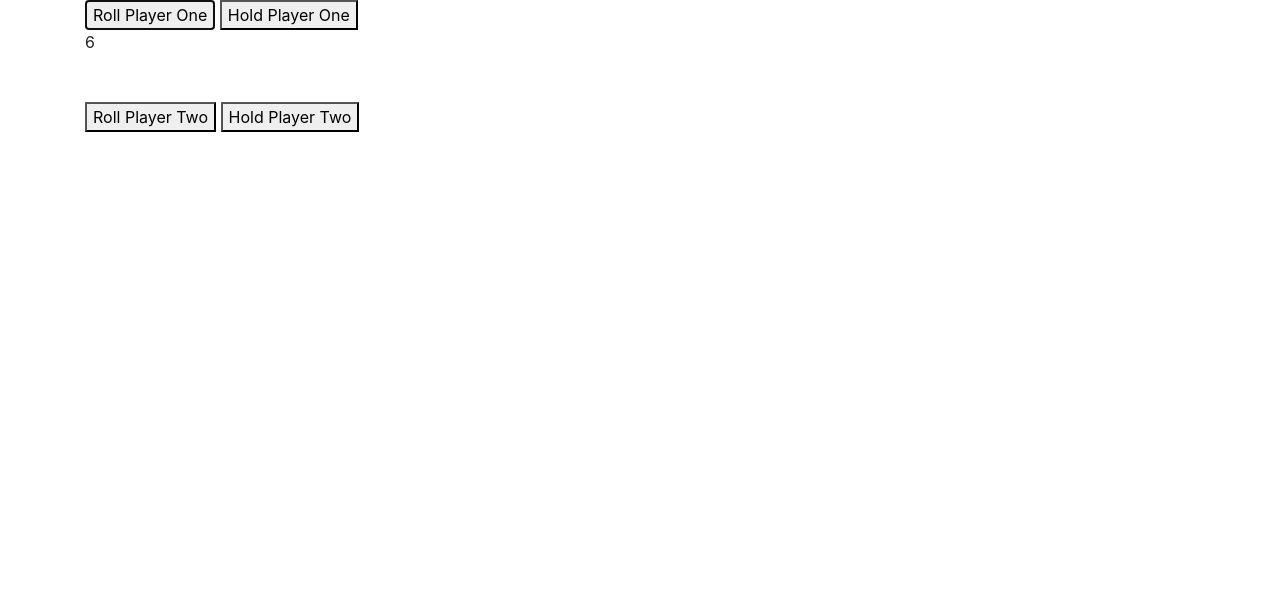
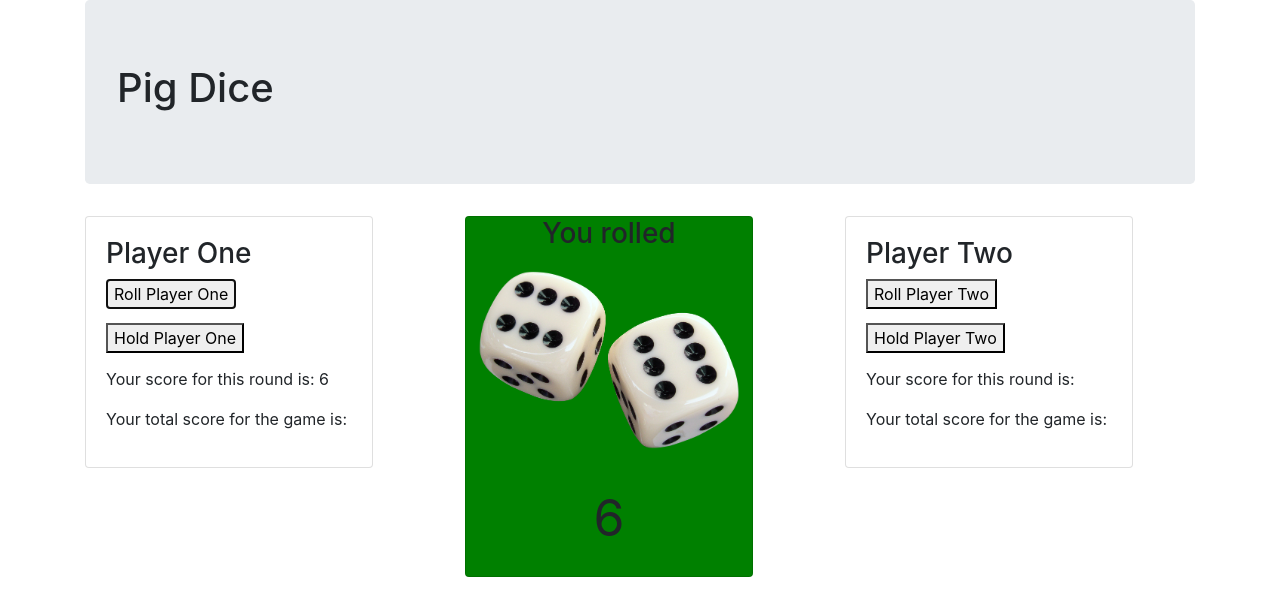
Before and after one commit to 68thandMaine/Pigdice, a plain HTML site: page index.html in a window 1280 px wide. Both pictures are taken after a click on the button "Roll Player One". Drawn offline with Linux system fonts and the light colour scheme.

Commit message:
Add ui logic that determines whose turn it is and bootstrap  styling to the page

```diff
--- a/css/style.css
+++ b/css/style.css
@@ -0,0 +1,13 @@
+#roll-board {
+  text-align: center;
+  background-color: green;
+}
+
+#roll-number {
+  text-align: center;
+  font-size: 50px;
+}
+
+button {
+  margin-bottom: 14px;
+}
--- a/index.html
+++ b/index.html
@@ -1,5 +1,6 @@
 <!DOCTYPE html>
 <html>
+
 <head>
   <meta charset="utf-8">
   <link href="css/bootstrap.css" rel="stylesheet" type="text/css">
@@ -8,27 +9,60 @@
   <script src="js/scripts.js"></script>
   <title>Pig Dice</title>
 </head>
+
 <body>
   <div class="container">
-
+    <div class="jumbotron">
+      <h1>Pig Dice</h1>
+    </div>
+    <div class="row">
+      <div class="col-md-4">
+        <div class="card" style="width: 18rem">
+          <div class="card-body">
+            <h3>Player One</h3>
             <div id="player-one">
               <div class="btnPlayerOne">
                 <button type="button" name="button" id="player-one-roll">Roll Player One</button>
                 <button type="button" name="button" id="player-one-hold">Hold Player One</button>
               </div>
-      <div id="turn-score"></div>
-      <div id="total-score"></div>
+              <div>
+                <p> Your score for this round is: <span id="turn-score"></span></p>
+                <p> Your total score for the game is: <span id="total-score"></span></p>
+              </div>
+
+            </div>
+          </div>
+        </div>
       </div>
       <br>
-    <br>
+      <div class="col-md-4">
+
+        <div class="card" style="width: 18rem" id="roll-board">
+          <h3>You rolled</h3>
+          <img class="card-img-top" src="img/dice.png" alt="Card image cap">
+          <div class="card-body">
+
+            <div id="roll-number"></div>
+          </div>
+        </div>
+      </div>
+      <div class="col-md-4">
+        <div class="card" style="width: 18rem">
+          <div class="card-body">
+            <h3>Player Two</h3>
             <div id="player-two">
               <div class="btnPlayerTwo">
                 <button type="button" name="button" id="player-two-roll">Roll Player Two</button>
                 <button type="button" name="button" id="player-two-hold">Hold Player Two</button>
               </div>
             </div>
-    <div id="player-two-turn-score"></div>
-    <div id="player-two-total-score"></div>
+            <div>
+              <p> Your score for this round is: <span id="player-two-turn-score"></span></p>
+              <p> Your total score for the game is: <span id="player-two-total-score"></span></p>
+            </div>
+          </div>
+        </div>
+      </div>
     </div>
   </body>
   </html>
--- a/js/scripts.js
+++ b/js/scripts.js
@@ -4,24 +4,24 @@ function Player() {
   this.totalScore = 0
 }
 
-Player.prototype.hold = function () {
+Player.prototype.hold = function() {
   this.totalScore += this.score
   playerOne.scoreChecker()
   playerTwo.scoreChecker()
   this.score = 0
 }
 
-Player.prototype.scoreChecker = function () {
+Player.prototype.scoreChecker = function() {
   if (playerOne.totalScore >= 100) {
     alert("Congratulations Player One, you have has won!")
-  }
-  else if (playerTwo.totalScore >= 100 ){
+  } else if (playerTwo.totalScore >= 100) {
     alert("Congratulations Player Two, you have won!")
   }
 }
 
-Player.prototype.roll = function (turn) {
-  var number = Math.floor((Math.random() * 6 ) + 1)
+Player.prototype.roll = function(turn) {
+  var number = Math.floor((Math.random() * 6) + 1)
+  $("#roll-number").text(number)
   if (turn === "PlayerOne") {
     if (number === 1) {
       playerOne.score = 0
@@ -41,26 +41,47 @@ Player.prototype.roll = function (turn) {
 var playerOne = new Player();
 var playerTwo = new Player();
 
-$(document).ready(function(){
+function playerOneContols() {
   $("#player-one-roll").click(function() {
     var result = playerOne.roll("PlayerOne")
     $("#turn-score").text(playerOne.score)
+    if (playerOne.score === 0) {
+      document.getElementById("player-one-roll").disabled = true;
+      document.getElementById("player-two-roll").disabled = false;
+      $("#roll-number").text("You rolled a 1. It's player two's turn.")
+    }
   });
   $("#player-one-hold").click(function() {
     var result = playerOne.hold()
     $("#total-score").text(playerOne.totalScore)
     $("#turn-score").text(playerOne.score)
+    document.getElementById("player-one-roll").disabled = true;
+    document.getElementById("player-two-roll").disabled = false;
+    $("#roll-number").text("It's player two's turn.")
   });
 
+}
+function playerTwoControls() {
   $("#player-two-roll").click(function() {
     var result = playerTwo.roll("PlayerTwo")
     $("#player-two-turn-score").text(playerTwo.score)
+    if (playerTwo.score === 0) {
+      document.getElementById("player-two-roll").disabled = true;
+      document.getElementById("player-one-roll").disabled = false;
+      $("#roll-number").text("You rolled a 1. It's player one's turn.")
+    }
   });
   $("#player-two-hold").click(function() {
     var result = playerTwo.hold()
     $("#player-two-total-score").text(playerTwo.totalScore)
     $("#player-two-turn-score").text(playerTwo.score)
+    document.getElementById("player-two-roll").disabled = true;
+    document.getElementById("player-one-roll").disabled = false;
+    $("#roll-number").text("It's player one's turn.")
   });
+}
 
-
+$(document).ready(function() {
+  playerOneContols();
+  playerTwoControls();
 });
```
Also changed, not shown: img/dice.png (added). Lines whose indentation alone changed are shown as unchanged.
